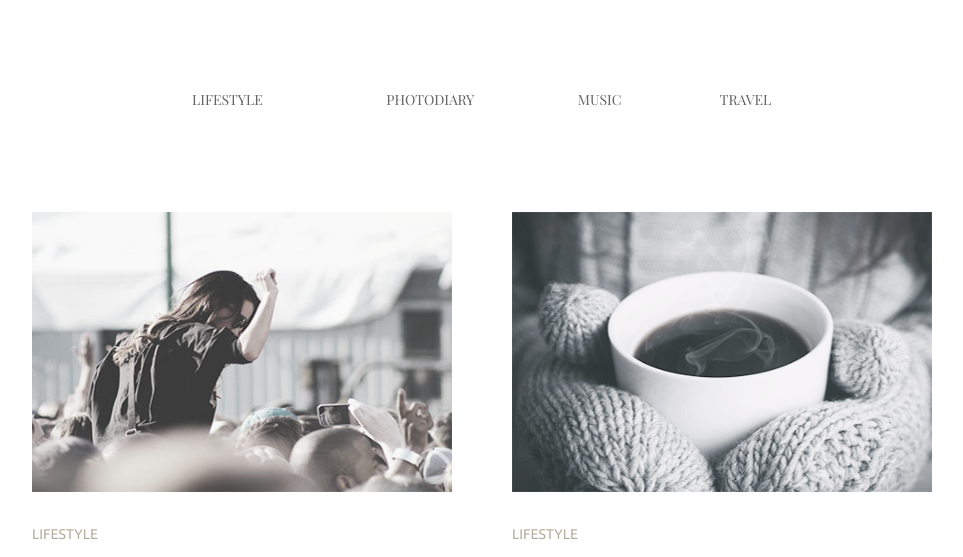
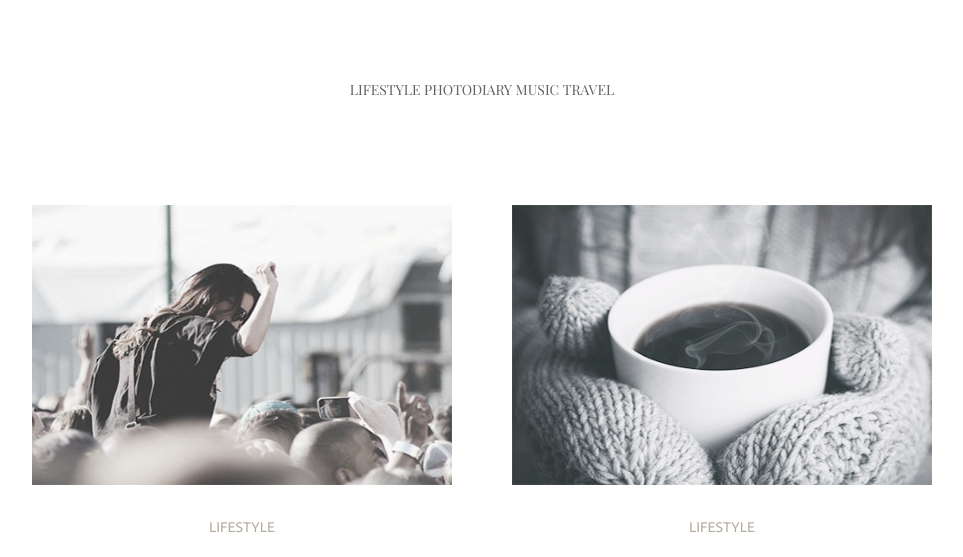
Before and after one commit to mrjnmzk/goit-fe-course-module-3, a plain HTML site: page index.html in a window 1280 px wide. Shown: the top 557 px of the page, without its empty margins (158-1121 px from the left). Drawn offline with nearby package versions, Linux system fonts and the light colour scheme.

Commit message:
header fihish

```diff
--- a/css/style.css
+++ b/css/style.css
@@ -13,47 +13,32 @@ body {
     color: #626262;
 }
 
+header {
+    margin-top: 78px;
+    margin-bottom: 103px;
+}
+
+ul {
+    text-align: center;
+}
+
+ul li {
+    display: inline-block;
+}
+
+
 .navigation {
     font-size: 14px;
     list-style: none;
     padding-left: 0;
     margin: 0;
-}
+    }
 
 .navigation a {
     color: #626262;
     text-transform: uppercase;
     text-decoration: none;
     line-height: 24px;
-
-}
-.navigation li {
-    display: inline-block;
-    margin-top: 80px;
-    margin-bottom: 100px;
-
-}
-
-.lifestyle {
-    margin-left: 310px;
-    margin-right: 120px;
-}
-
-.photodiary {
-    margin-right: 100px;
-}
-
-.music {
-    margin-right: 95px;
-}
-
-.travel {
-margin-right: 310px;
-}
-
-header {
-    width: 1200px;
-    margin: 0 auto;
 }
 
 ul a:hover,
```
